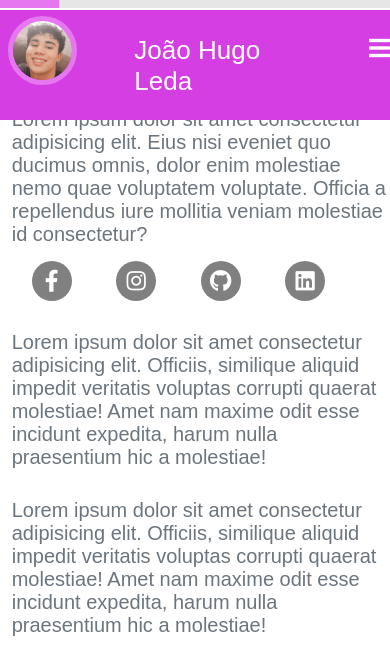
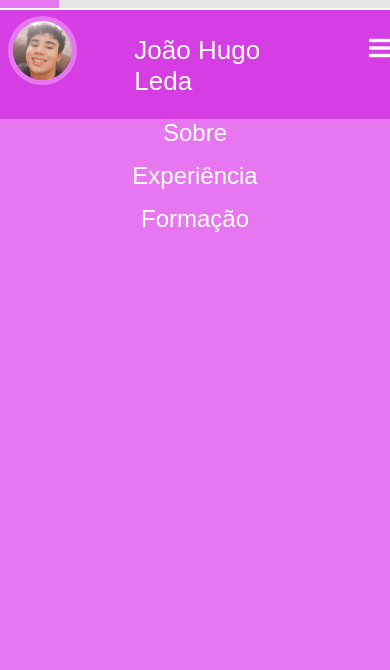
Before and after one commit to HugoLeda/Portifolio, a plain HTML site: page Portifolio/index.html in a window 390 px wide. Both pictures are taken after a click on the element 379 px from the left and 64 px from the top of the page. Drawn offline with Linux system fonts and the light colour scheme; a web font is replaced by a local one.

Commit message:
openMenu()

```diff
--- a/Portifolio/index.html
+++ b/Portifolio/index.html
@@ -40,7 +40,7 @@
                 <div class="name">
                     João Hugo Leda
                 </div>
-                <div class="menu-button" onclick="a()">
+                <div class="menu-button" onclick="openMenu()">
                     <a href=""><i class="fa fa-bars"></i></a>
                 </div>
             </header>
--- a/Portifolio/script.js
+++ b/Portifolio/script.js
@@ -21,6 +21,7 @@ function sideBarControl() {
     }
 }
 
-function a(){
-    alert('fgsdyg')
+function openMenu(){
+    let menuMobile = window.document.querySelector('.menu-mobile')
+    menuMobile.style.right = '0%'
 }
```
